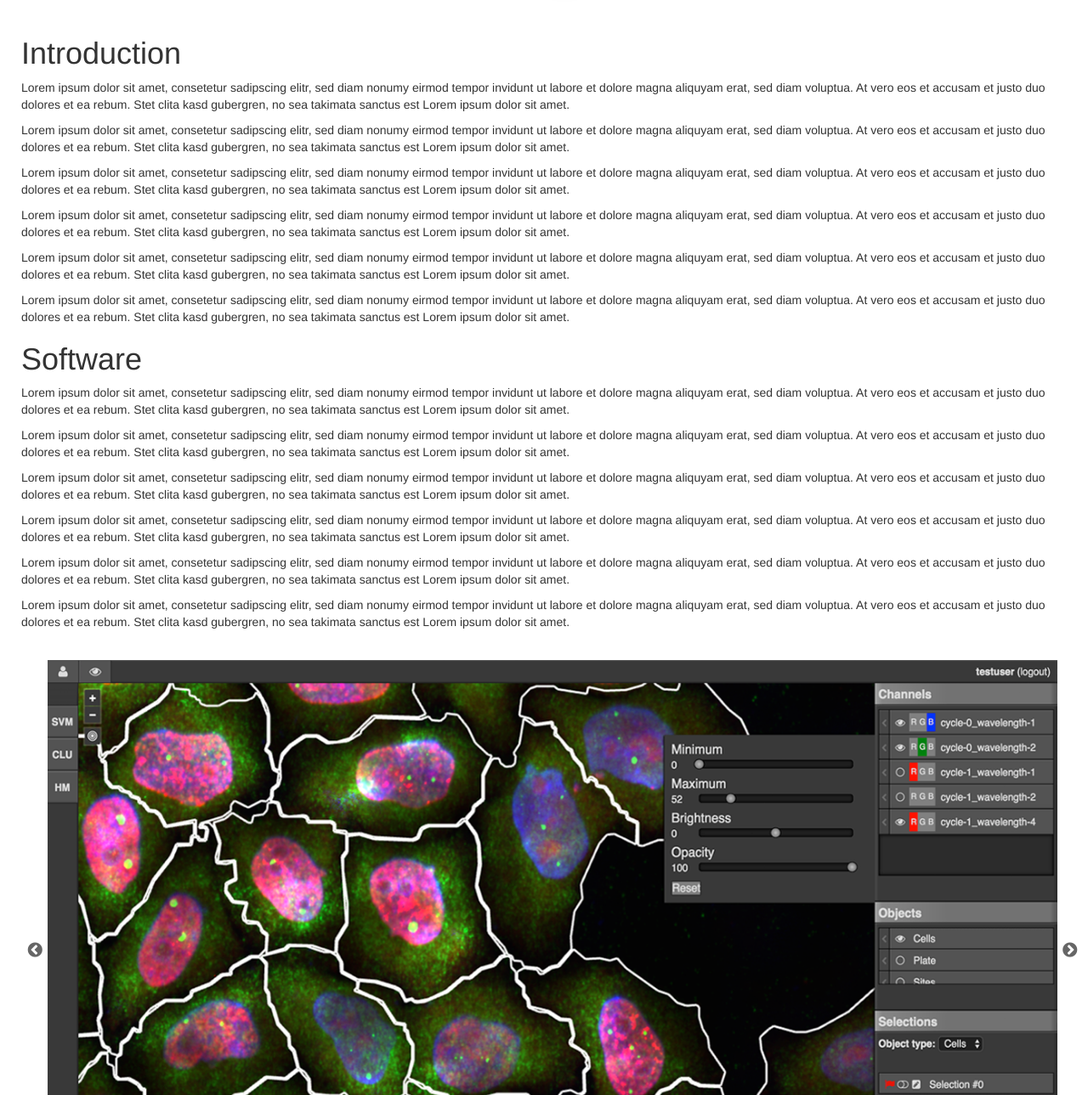
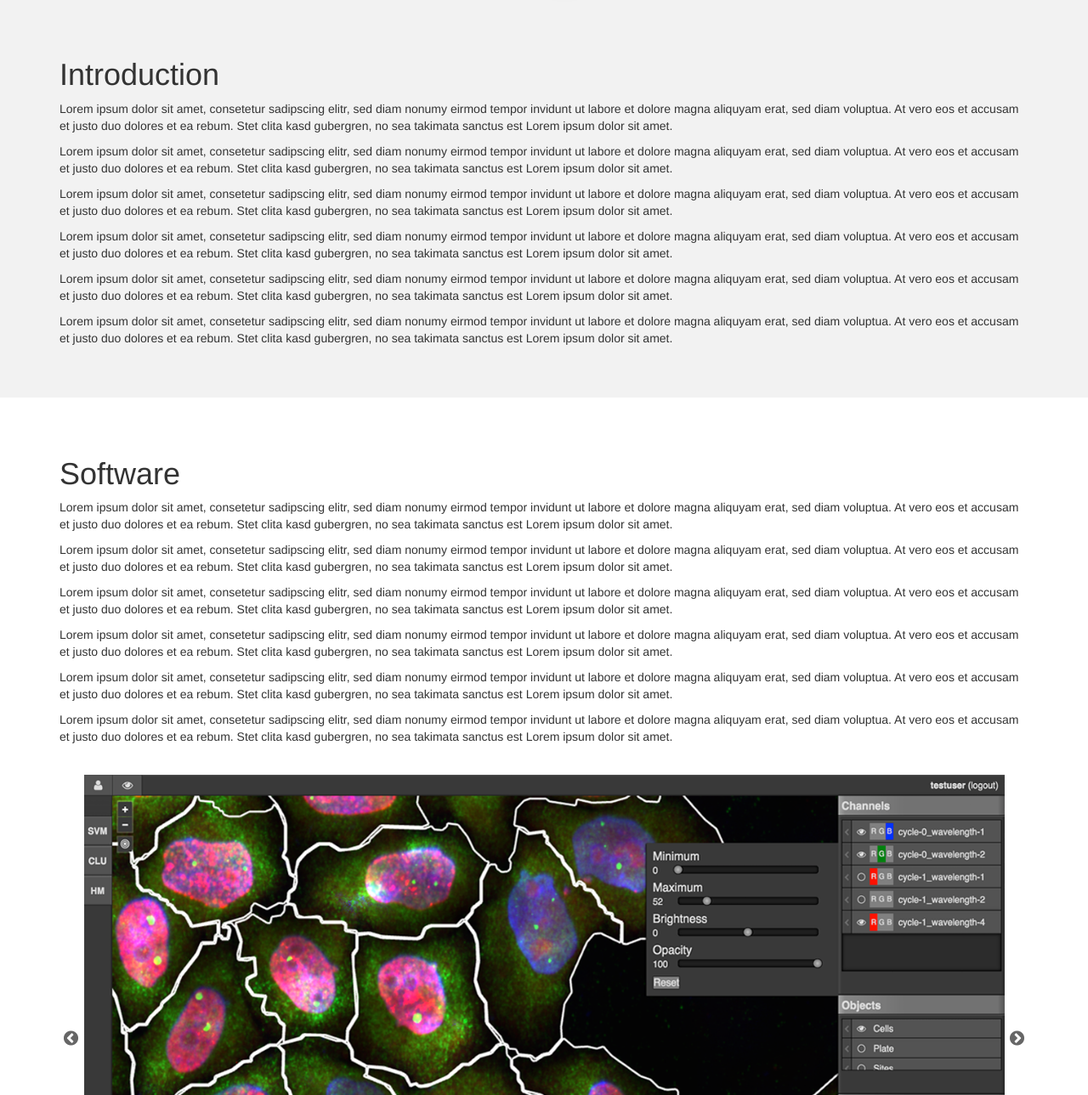
Before and after one commit to TissueMAPS/TmWebsite, a website: page index.html in a window 1280 px wide. Shown: the part 802-2091 px from the top of the page at 85% size. Drawn offline with nearby package versions, Linux system fonts and the light colour scheme.

Commit message:
Add alternating sectionb background

```diff
--- a/index.html
+++ b/index.html
@@ -49,6 +49,8 @@
     <img class="uzh-logo" src="/resources/img/uzh-white-bg.png" height=100 alt=""/>
   </div>
 
+
+  <section>
     <div class="container">
       <div class="content">
         <a name="intro"></a>
@@ -89,10 +91,13 @@
           vero eos et accusam et justo duo dolores et ea rebum. Stet clita kasd gubergren,
           no sea takimata sanctus est Lorem ipsum dolor sit amet.
         </p>
+      </div>
+    </div>
+  </section>
 
-
-
-
+  <section>
+    <div class="container">
+      <div class="content">
         <a name="software"></a>
         <h1 id="software">Software</h1>
         <p>
@@ -158,8 +163,13 @@
           vero eos et accusam et justo duo dolores et ea rebum. Stet clita kasd gubergren,
           no sea takimata sanctus est Lorem ipsum dolor sit amet.
         </p>
+      </div>
+    </div>
+  </section>
 
 
+  <div class="container">
+    <div class="content">
       <a name="authors"></a>
       <h1 id="authors">Authors</h1>
       <p>
--- a/styles/style.css
+++ b/styles/style.css
@@ -4,9 +4,10 @@ body, html {
 
 body {
     font-family: Helvetica, 'Trebuchet MS', sans-serif;
-    background: #ebebeb;
-    background-image: url('/resources/img/mocha.png');
-    background-repeat: repeat;
+    /* background: #ebebeb; */
+    /* background-image: url('/resources/img/mocha.png'); */
+    /* background-repeat: repeat; */
+    background-color: white;
 }
 
 
@@ -123,29 +124,34 @@ body {
 .navigation a {
     color: silver;
 }
-
-
 .content {
-    background-color: white;
-    /* Right box shadow */
-    webkit-box-shadow: 2px 0px 5px 0px rgba(0,0,0,0.25);
-    -moz-box-shadow: 2px 0px 5px 0px rgba(0,0,0,0.25);
-    box-shadow: 2px 0px 5px 0px rgba(0,0,0,0.25);
-    padding: 25px;
+    /* background-color: white; */
+    /* /1* Right box shadow *1/ */
+    /* webkit-box-shadow: 2px 0px 5px 0px rgba(0,0,0,0.25); */
+    /* -moz-box-shadow: 2px 0px 5px 0px rgba(0,0,0,0.25); */
+    /* box-shadow: 2px 0px 5px 0px rgba(0,0,0,0.25); */
+    /* padding: 25px; */
 }
 .container {
     /* Left box shadow */
-    webkit-box-shadow: -2px 0px 5px 0px rgba(0,0,0,0.25);
-    -moz-box-shadow: -2px 0px 5px 0px rgba(0,0,0,0.25);
-    box-shadow: -2px 0px 5px 0px rgba(0,0,0,0.25);
-    padding: 0;
+    /* webkit-box-shadow: -2px 0px 5px 0px rgba(0,0,0,0.25); */
+    /* -moz-box-shadow: -2px 0px 5px 0px rgba(0,0,0,0.25); */
+    /* box-shadow: -2px 0px 5px 0px rgba(0,0,0,0.25); */
+    /* padding: 0; */
+}
+section {
+    /* margin: 30px 0; */
+    padding: 50px 0;
+}
+section:nth-child(odd) {
+    background-color: #f2f2f2;
 }
 
-@media (min-width: 970px) {
-    .container{
-        width: 1300px;
-    }
-}
+/* @media (min-width: 970px) { */
+/*     .container{ */
+/*         width: 1300px; */
+/*     } */
+/* } */
 
 .screenshots {
     width: 95%;
```
Lines whose indentation alone changed are shown as unchanged.
